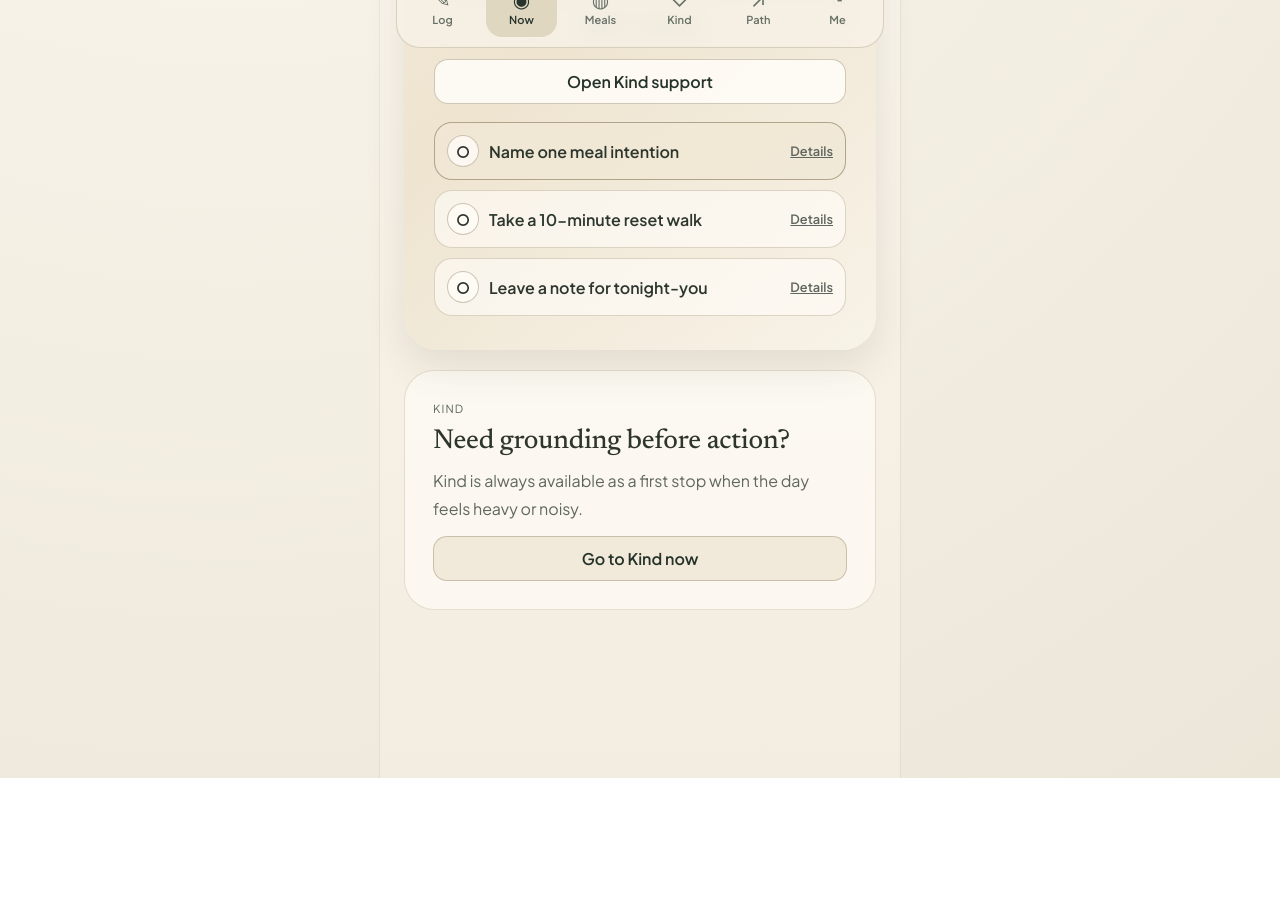
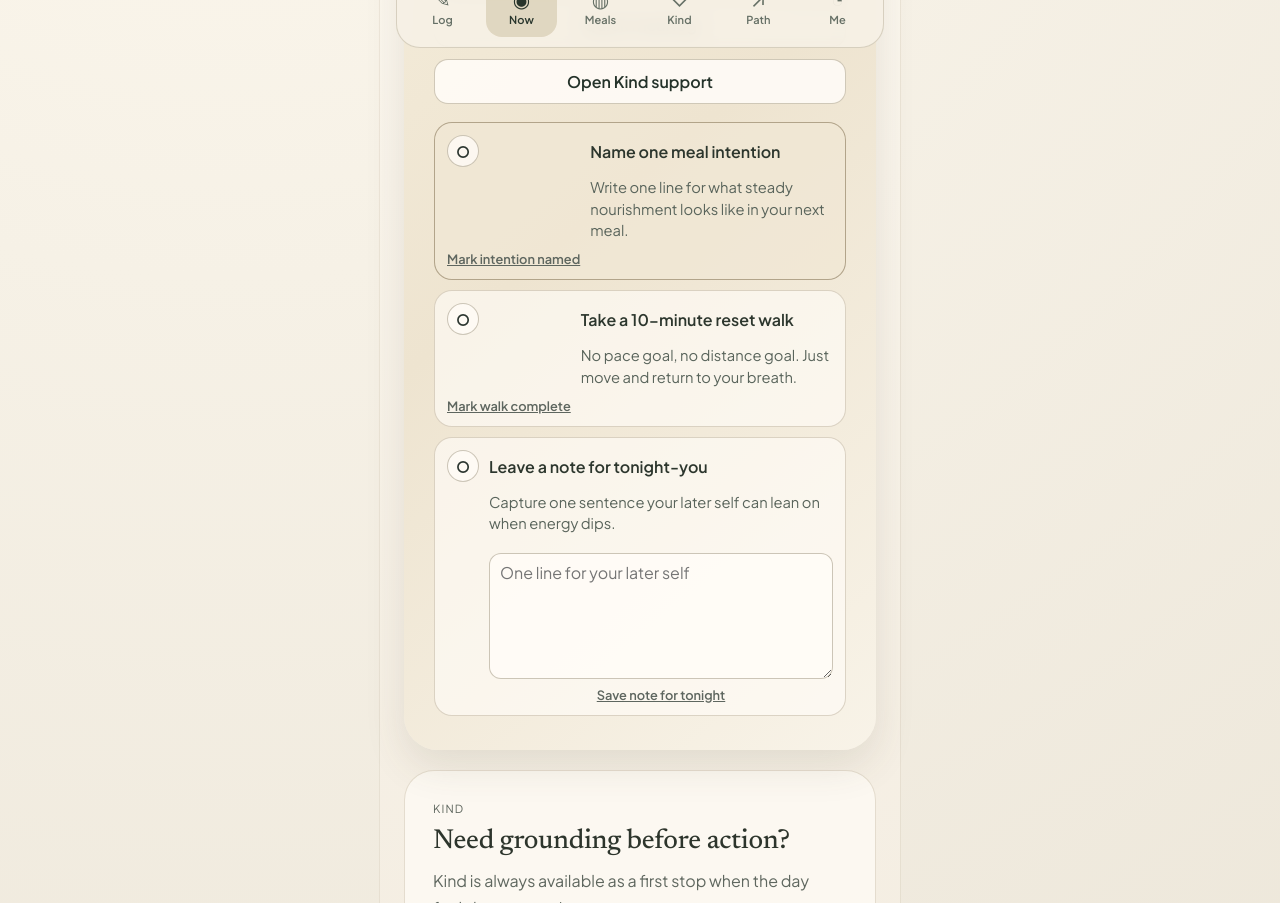
Before and after one commit to carllachance/outgrow, a React (Vite) app: page /today in a window 1280 px wide. Shown: the part 740-1643 px from the top of the page. Before the commit the page ends 1518 px from the top, so only its background shows below. Built offline with nearby package versions, Linux system fonts and the light colour scheme.

Commit message:
Add weekly reflection history and detail navigation

```diff
--- a/src/main.tsx
+++ b/src/main.tsx
@@ -13,6 +13,8 @@ import { ProfileScreen } from './screens/ProfileScreen';
 import { DayDetailScreen } from './screens/DayDetailScreen';
 import { InsightDetailScreen } from './screens/InsightDetailScreen';
 import { InsightSupportingDaysScreen } from './screens/InsightSupportingDaysScreen';
+import { ReflectionHistoryScreen } from './screens/ReflectionHistoryScreen';
+import { ReflectionDetailScreen } from './screens/ReflectionDetailScreen';
 import { AppStoreProvider } from './state/AppStoreContext';
 import './styles.css';
 
@@ -27,6 +29,8 @@ ReactDOM.createRoot(document.getElementById('root')!).render(
             <Route path="/growth" element={<GrowthScreen />} />
             <Route path="/meals" element={<MealLogScreen />} />
             <Route path="/journal" element={<JournalScreen />} />
+            <Route path="/journal/reflections" element={<ReflectionHistoryScreen />} />
+            <Route path="/journal/reflections/:reflectionId" element={<ReflectionDetailScreen />} />
             <Route path="/privacy" element={<PrivacyScreen />} />
             <Route path="/kind-words" element={<KindWordsScreen />} />
             <Route path="/profile" element={<ProfileScreen />} />
--- a/src/screens/JournalScreen.tsx
+++ b/src/screens/JournalScreen.tsx
@@ -46,6 +46,9 @@ export const JournalScreen = () => {
         {integrityMessage ? <p>{integrityMessage}</p> : null}
       </Card>
       <Card title="Weekly reflection">
+        <div className="inline-actions" style={{ marginBottom: '10px' }}>
+          <Link className="button-link" to="/journal/reflections">View reflection history</Link>
+        </div>
         <form onSubmit={submitReflection} className="stack compact">
           <textarea value={worked} onChange={(e) => setWorked(e.target.value)} placeholder="What worked?" />
           <textarea value={didntHold} onChange={(e) => setDidntHold(e.target.value)} placeholder="What didn't hold up?" />
--- /dev/null
+++ b/src/screens/ReflectionDetailScreen.tsx
@@ -0,0 +1,48 @@
+import { Link, useParams } from 'react-router-dom';
+import { Card } from '../components/Card';
+import { useStore } from '../state/AppStoreContext';
+
+const formatRange = (weekOf: string) => {
+  const start = new Date(weekOf);
+  if (Number.isNaN(start.getTime())) return 'Unknown week';
+  const end = new Date(start);
+  end.setDate(start.getDate() + 6);
+  return `${start.toLocaleDateString()} - ${end.toLocaleDateString()}`;
+};
+
+export const ReflectionDetailScreen = () => {
+  const { reflectionId } = useParams();
+  const { state } = useStore();
+  const decodedId = reflectionId ? decodeURIComponent(reflectionId) : '';
+  const reflection = state.weeklyReflections.find((entry) => entry.weekOf === decodedId);
+
+  return (
+    <div className="screen">
+      <h1>Reflection detail</h1>
+      {!state.safety.flags.progress_visible ? <p>Reflection detail is hidden while safety mode is active.</p> : null}
+      {state.safety.flags.progress_visible && !reflection ? <p>Reflection not found.</p> : null}
+      {state.safety.flags.progress_visible && reflection ? (
+        <>
+          <Card title="Week range">
+            <p>{formatRange(reflection.weekOf)}</p>
+          </Card>
+          <Card title="What worked?">
+            <p>{reflection.worked || 'No answer saved.'}</p>
+          </Card>
+          <Card title="What didn&apos;t hold up?">
+            <p>{reflection.didntHold || 'No answer saved.'}</p>
+          </Card>
+          <Card title="What would you change?">
+            <p>{reflection.change || 'No answer saved.'}</p>
+          </Card>
+          <Card title="How should next week adapt?">
+            <p>{reflection.adapt || 'No answer saved.'}</p>
+          </Card>
+        </>
+      ) : null}
+      <div className="inline-actions">
+        <Link className="button-link" to="/journal/reflections">Back to reflection history</Link>
+      </div>
+    </div>
+  );
+};
--- /dev/null
+++ b/src/screens/ReflectionHistoryScreen.tsx
@@ -0,0 +1,36 @@
+import { Link } from 'react-router-dom';
+import { Card } from '../components/Card';
+import { useStore } from '../state/AppStoreContext';
+
+export const ReflectionHistoryScreen = () => {
+  const { state } = useStore();
+
+  return (
+    <div className="screen">
+      <h1>Weekly reflection history</h1>
+      <p className="muted">Browse saved weekly reflections and reopen any week for full detail.</p>
+      <Card title="Saved reflections">
+        {!state.safety.flags.progress_visible ? <p>Reflection history is hidden while safety mode is active.</p> : null}
+        {state.safety.flags.progress_visible && state.weeklyReflections.length === 0 ? <p>No weekly reflections yet. Save one from Journal to start your history.</p> : null}
+        {state.safety.flags.progress_visible ? state.weeklyReflections.map((reflection) => {
+          const reflectionDate = new Date(reflection.weekOf);
+          const label = Number.isNaN(reflectionDate.getTime()) ? 'Unknown week' : reflectionDate.toLocaleDateString();
+          return (
+            <Link
+              key={reflection.weekOf}
+              to={`/journal/reflections/${encodeURIComponent(reflection.weekOf)}`}
+              className="day-row-link"
+            >
+              <span className="day-row-date">Week of {label}</span>
+              <span className="day-row-preview">{reflection.worked || reflection.change || 'Open full reflection'}</span>
+              <span className="day-row-chevron" aria-hidden="true">›</span>
+            </Link>
+          );
+        }) : null}
+      </Card>
+      <div className="inline-actions">
+        <Link className="button-link" to="/journal">Back to reflection composer</Link>
+      </div>
+    </div>
+  );
+};
--- a/src/screens/TodayScreen.tsx
+++ b/src/screens/TodayScreen.tsx
@@ -5,12 +5,13 @@ import { BrandHeader } from '../components/brand/BrandHeader';
 import { useStore } from '../state/AppStoreContext';
 
 export const TodayScreen = () => {
-  const { state } = useStore();
+  const { state, addReturnMoment } = useStore();
   const isSafetyMode = !state.safety.flags.optimization_enabled;
   const hasSetDirection = Boolean(state.onboarding.weeklyLens || state.onboarding.currentFocus || state.journalEntries.length);
   const [selectedAction, setSelectedAction] = useState('meal-intention');
   const [checkedActions, setCheckedActions] = useState<string[]>([]);
-  const [expandedAction, setExpandedAction] = useState<string | null>(null);
+  const [tonightNoteDraft, setTonightNoteDraft] = useState('');
+  const [inlineMessage, setInlineMessage] = useState('');
 
   const weeklyLens = state.onboarding.weeklyLens || 'Returning is the work. Start where you are today.';
   const currentFocus = state.onboarding.currentFocus || 'Showing up counts. Choose one useful thing for today.';
@@ -18,28 +19,52 @@ export const TodayScreen = () => {
     () => [
       {
         id: 'meal-intention',
+        kind: 'simple' as const,
         label: 'Name one meal intention',
         support: 'Write one line for what steady nourishment looks like in your next meal.',
+        actionLabel: 'Mark intention named',
       },
       {
         id: 'reset-walk',
+        kind: 'simple' as const,
         label: 'Take a 10-minute reset walk',
         support: 'No pace goal, no distance goal. Just move and return to your breath.',
+        actionLabel: 'Mark walk complete',
       },
       {
         id: 'note-tonight',
+        kind: 'input' as const,
         label: 'Leave a note for tonight-you',
         support: 'Capture one sentence your later self can lean on when energy dips.',
+        actionLabel: 'Save note for tonight',
       },
     ],
     [],
   );
+  const latestTonightNote = state.returnMoments[0];
+  const currentHour = new Date().getHours();
+  const isTonightContext = currentHour >= 17 || currentHour < 4;
   const selectedActionLabel = actions.find((action) => action.id === selectedAction)?.label ?? actions[0].label;
 
   const toggleChecked = (actionId: string) => {
+    setInlineMessage('');
     setCheckedActions((existing) =>
       existing.includes(actionId) ? existing.filter((id) => id !== actionId) : [...existing, actionId],
     );
+  };
+
+  const saveTonightNote = () => {
+    if (!tonightNoteDraft.trim()) {
+      setInlineMessage('Write a short note before saving.');
+      return;
+    }
+    const result = addReturnMoment(`Tonight note: ${tonightNoteDraft.trim()}`);
+    if (result) {
+      setInlineMessage(result);
+      return;
+    }
+    setInlineMessage('Saved. We will resurface this in tonight context and in Growth notes.');
+    setTonightNoteDraft('');
   };
 
   return (
@@ -74,7 +99,6 @@ export const TodayScreen = () => {
           {actions.map((action) => {
             const isChecked = checkedActions.includes(action.id);
             const isSelected = selectedAction === action.id;
-            const isExpanded = expandedAction === action.id;
             return (
               <article key={action.id} className={`action-item${isSelected ? ' selected' : ''}`} role="listitem">
                 <button
@@ -89,19 +113,38 @@ export const TodayScreen = () => {
                 <button type="button" className="action-select" onClick={() => setSelectedAction(action.id)}>
                   {action.label}
                 </button>
-                <button
-                  type="button"
-                  className="action-expand"
-                  onClick={() => setExpandedAction(isExpanded ? null : action.id)}
-                  aria-expanded={isExpanded}
-                >
-                  {isExpanded ? 'Hide' : 'Details'}
-                </button>
-                {isExpanded ? <p className="action-support">{action.support}</p> : null}
+                <p className="action-support">{action.support}</p>
+                {action.kind === 'simple' ? (
+                  <button type="button" className="action-expand" onClick={() => toggleChecked(action.id)}>
+                    {checkedActions.includes(action.id) ? 'Completed' : action.actionLabel}
+                  </button>
+                ) : (
+                  <div className="today-inline-note">
+                    <label htmlFor="tonight-note" className="sr-only">Tonight note</label>
+                    <textarea
+                      id="tonight-note"
+                      value={tonightNoteDraft}
+                      onChange={(event) => setTonightNoteDraft(event.target.value)}
+                      placeholder="One line for your later self"
+                      rows={2}
+                    />
+                    <button type="button" className="action-expand" onClick={saveTonightNote}>
+                      {action.actionLabel}
+                    </button>
+                  </div>
+                )}
               </article>
             );
           })}
         </div>}
+        {inlineMessage ? <p className="panel-copy">{inlineMessage}</p> : null}
+        {latestTonightNote ? (
+          <article className="action-item" aria-live="polite">
+            <p className="panel-kicker">Tonight retrieval</p>
+            {isTonightContext ? <p className="action-support">Saved note for now: {latestTonightNote.note}</p> : <p className="action-support">Your latest tonight note is stored and will reappear this evening.</p>}
+            <Link className="button-link" to="/growth">Open Growth notes</Link>
+          </article>
+        ) : null}
       </section>
 
       <section className="chapter chapter-kind" aria-labelledby="today-kind-title">
--- a/src/styles.css
+++ b/src/styles.css
@@ -401,6 +401,34 @@ button { background: #e4dac8; color: #2b352f; font-weight: 600; }
   font-size: 0.92rem;
 }
 
+.today-inline-note {
+  grid-column: 2 / span 2;
+  display: grid;
+  gap: 8px;
+}
+
+.today-inline-note textarea {
+  width: 100%;
+  border-radius: 12px;
+  border: 1px solid rgba(143, 132, 108, 0.45);
+  background: rgba(255, 252, 247, 0.9);
+  padding: 8px 10px;
+  font: inherit;
+  color: #2c362d;
+}
+
+.sr-only {
+  position: absolute;
+  width: 1px;
+  height: 1px;
+  padding: 0;
+  margin: -1px;
+  overflow: hidden;
+  clip: rect(0, 0, 0, 0);
+  white-space: nowrap;
+  border: 0;
+}
+
 .chapter-kind {
   margin-top: -6px;
 }
```
